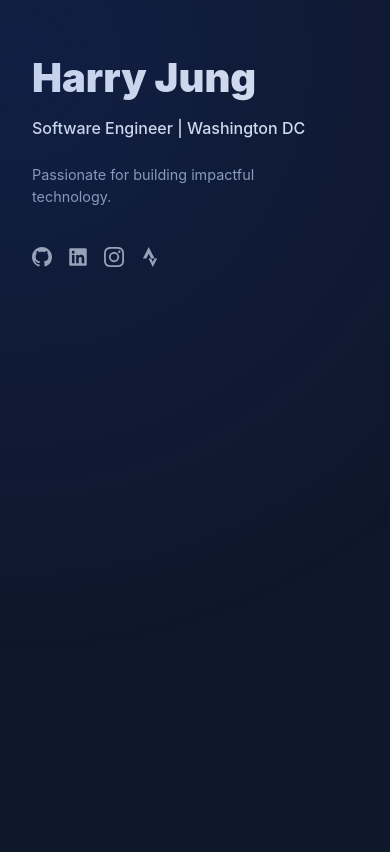
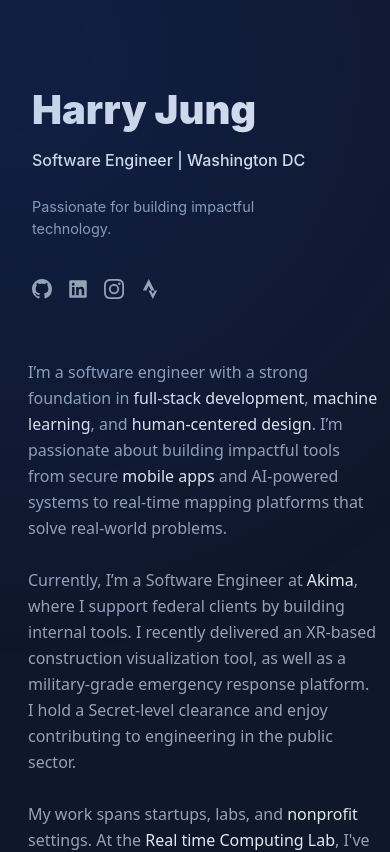
Before and after one commit to harryjng/personalWebsite, a React (Create React App) app: page / in a window 390 px wide. Shown: the top 852 px of the page. Built offline with nearby package versions, Linux system fonts and the light colour scheme.

Commit message:
testing mobile friendly for hero and platform

```diff
--- a/src/App.css
+++ b/src/App.css
@@ -59,18 +59,16 @@ width: 100%;
 min-width: auto;
 max-width: none;
 height: auto;
-min-height: 100vh;
  }
 .right-scrollable {
-height: auto;
-min-height: 100vh;
- }
+height: auto; }
 }
 @media (max-width: 768px) {
 .split-layout {
 flex-direction: column;
 height: auto;
 overflow: visible;
+margin-top: 2rem;
  }
 .left-fixed {
 position: relative;
```
